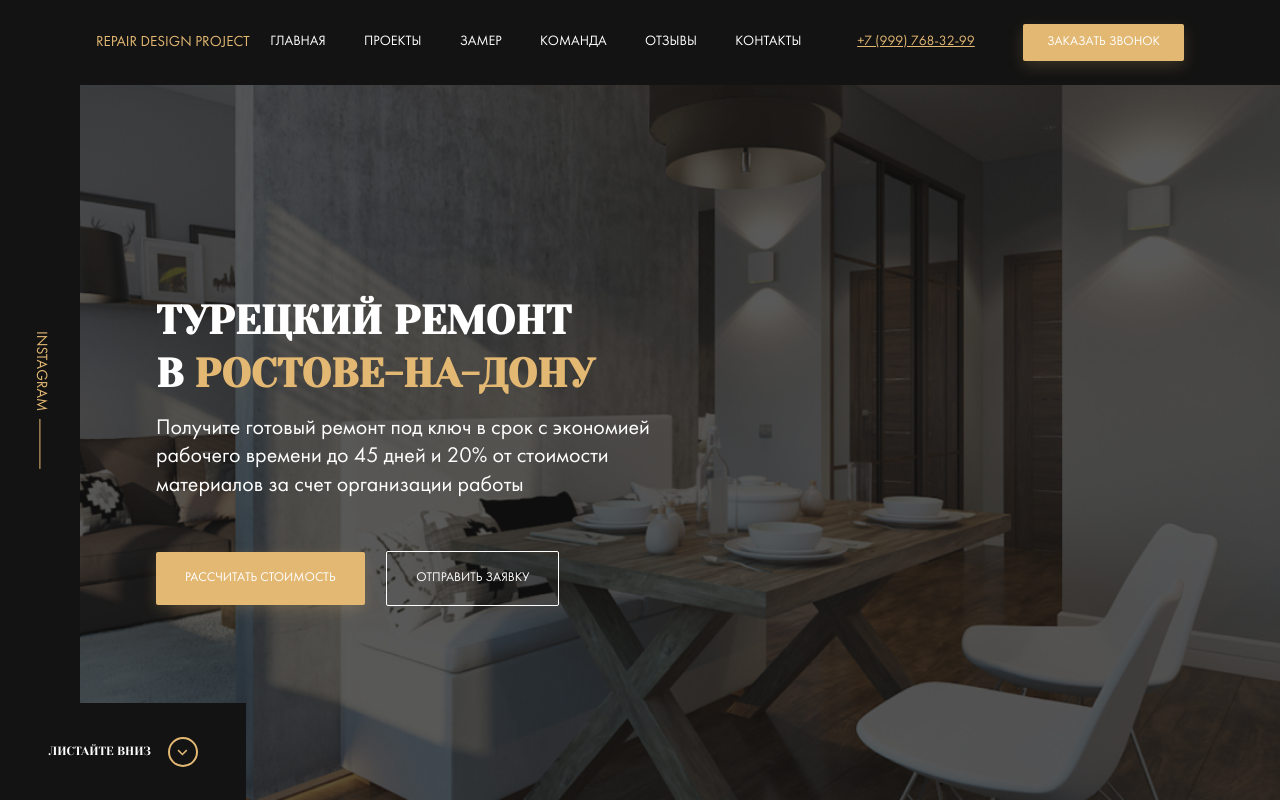
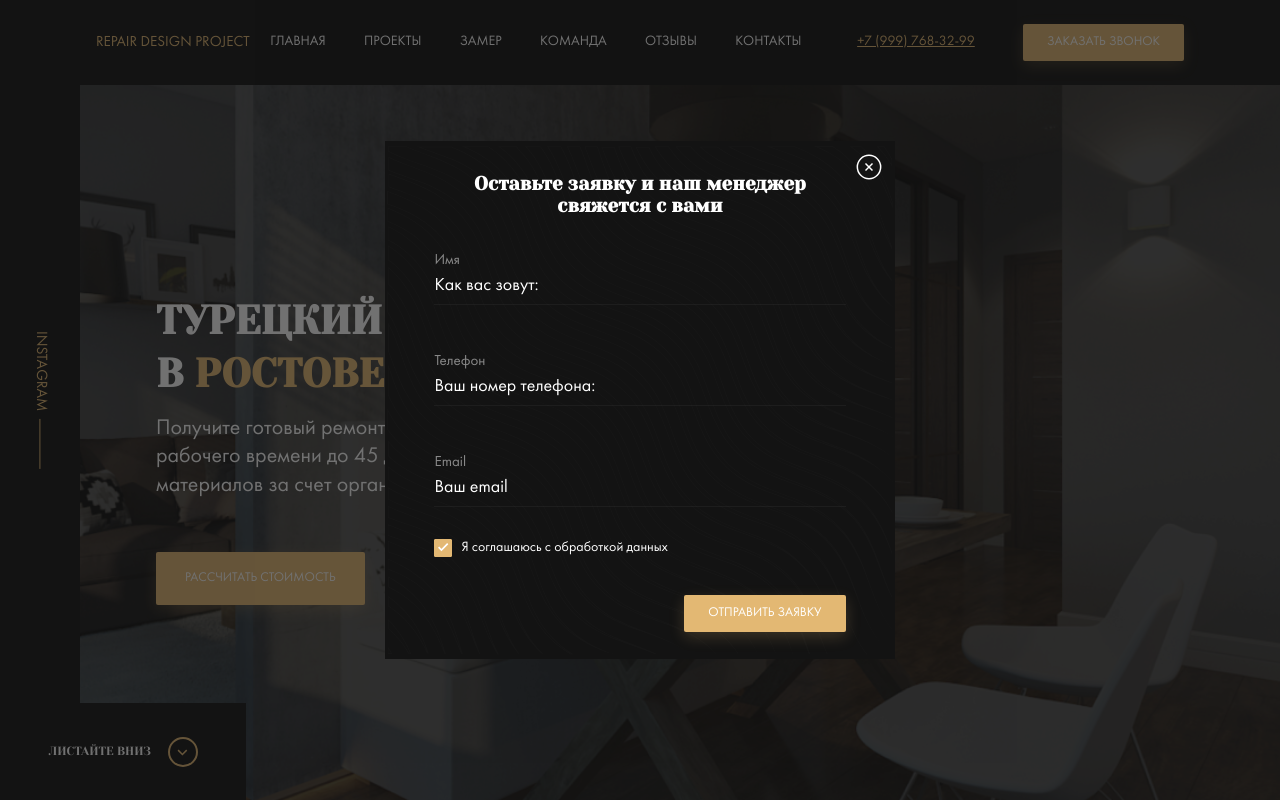
Before and after one commit to korGlush/Rostov, a website: page index.html in a window 1280 px wide. Shown: the top 800 px of the page. Drawn offline with Linux system fonts and the light colour scheme; files whose address does not match are found by name.

Commit message:
feat: add modal dialog

```diff
--- a/index.html
+++ b/index.html
@@ -305,5 +305,28 @@
         </section>
         <!-- /.section types -->
     </main>
+    <div class="modal">
+        <div class="modal__dialog">
+            <button class="modal__close"></button>
+            <h3 class="modal__title">Оставьте заявку и наш менеджер свяжется с вами</h3>
+            <form action="#" class="form modal__form">
+                <label for="user-name" class="label form__label label--light">Имя</label>
+                <input type="text" class="input from__input modal__input" id="user-name" placeholder="Как вас зовут:">
+                <label for="user-phone" class="label form__label label--light">Телефон</label>
+                <input type="tel" class="input from__input modal__input" id="user-phone" placeholder="Ваш номер телефона:">
+                <label for="user-email" class="label form__label label--light">Email</label>
+                <input type="email" class="input from__input modal__input" id="user-email" placeholder="Ваш email">
+                <div class="policy modal__policy">
+                    <input type="checkbox" name="policy-checkbox" id="policy-checkbox" class="policy__checkbox" checked>
+                    <label for="policy-checkbox" class="policy__label">Я соглашаюсь с обработкой данных</label>
+                </div>
+                <!-- /.policy -->
+                <button class="button button--primary modal__button">Отправить заявку</button>
+            </form>
+            <!-- /.form modal__form -->
+        </div>
+        <!-- /.modal__dialog -->
+    </div>
+    <!-- /.modal -->
 </body>
 </html>
--- a/sass/_interface.sass
+++ b/sass/_interface.sass
@@ -18,3 +18,35 @@
         border: 1px solid #FFFFFF
         background-color: transparent
         color: $light
+.label
+    font-size: 1.07rem
+    &--light
+        color: rgba($light, 0.5)
+.input
+    background-color: transparent
+    border: none
+    border-bottom: 1px solid rgba(54, 54, 54, 0.3)
+    font-size: 1.285rem
+    color: $light
+    padding: 0.5rem 0
+    &::placeholder
+        color: $light
+.policy
+    &__checkbox
+        opacity: 0
+        visibility: hidden
+        &:checked +
+            .policy__label
+                &::before
+                   background: $primary url('../img/check.svg') no-repeat center / 0.8rem
+    &__label
+        display: flex
+        align-items: center
+        &::before
+            content: ''
+            width: 18px
+            height: 18px
+            border: 1px solid $primary
+            border-radius: 1px
+            cursor: pointer
+            margin-right: 0.64rem
--- a/sass/style.sass
+++ b/sass/style.sass
@@ -9,5 +9,6 @@
 @import 'templates/control'
 @import 'templates/types'
 @import 'templates/design'
+@import 'templates/modal'
 
 @import 'media'
--- /dev/null
+++ b/sass/templates/_modal.sass
@@ -0,0 +1,46 @@
+.modal
+    position: fixed
+    z-index: 199
+    left: 0
+    top: 0
+    bottom: 0
+    right: 0
+    width: 100%
+    height: 100%
+    background-color: rgba($dark, 0.6)
+    display: flex
+    align-items: center
+    justify-content: center
+    &__dialog
+        position: relative
+        background: $dark url('../img/bg-lines.svg') no-repeat center
+        max-width: 36.36rem
+        padding: 2.357rem 3.5rem 1.928rem
+        color: $light
+    &__close
+        position: absolute
+        right: 0
+        top: 0
+        width: 28px
+        height: 28px
+        background: transparent url('../img/close.svg') no-repeat center
+        border: none
+        margin: 12px
+        cursor: pointer
+    &__title
+        font-family: 'Yeseva One', cursive
+        font-size: 1.357rem
+        text-align: center
+        margin: 0
+        margin-bottom: 2.428rem
+    &__form
+        display: flex
+        flex-direction: column
+    &__input
+        margin-bottom: 3.428rem
+        &:last-of-type
+            margin-bottom: 1rem
+    &__policy
+        margin-bottom: 2.7rem
+    &__button
+        align-self: flex-end
```
Also changed, not shown: css/style.css, img/bg-lines.svg (added), img/check.svg (added), img/close.svg (added), 1 other file.
